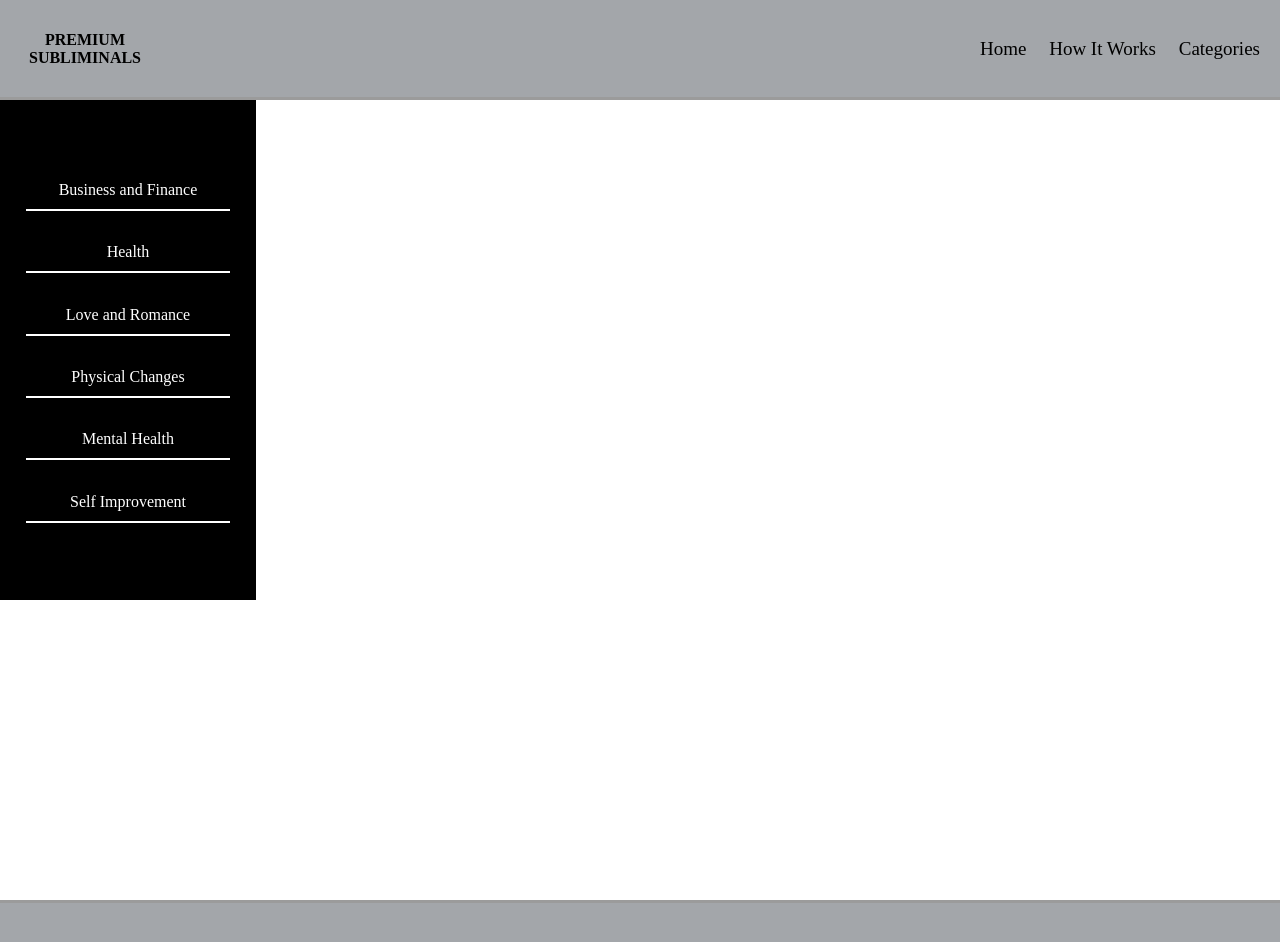
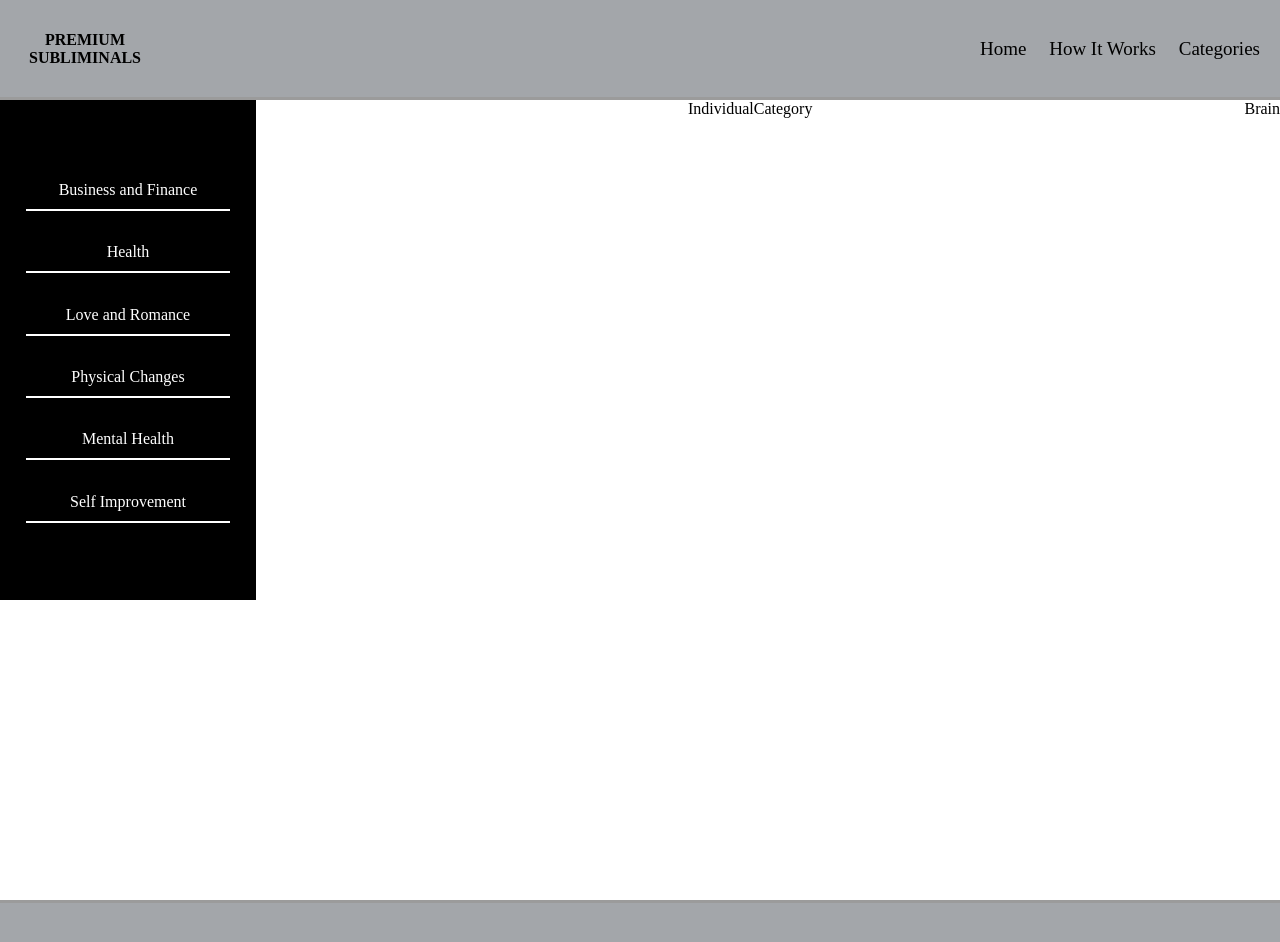
Before and after one commit to lavell119/subliminal-site-react, a React (Create React App) app in the folder subliminal-site-react/: page /categories/Brain in a window 1280 px wide. Shown: the top 942 px of the page. Built offline with nearby package versions, Linux system fonts and the light colour scheme.

Commit message:
created dynamic component to conditionally render an individual category of subliminals based on the url parameter

```diff
--- a/subliminal-site-react/src/App.js
+++ b/subliminal-site-react/src/App.js
@@ -4,6 +4,7 @@ import Home from './components/pages/Home'
 import { BrowserRouter, Route, Routes, Link } from 'react-router-dom'
 import HowItWorks from './components/pages/HowItWorks';
 import Categories from './components/pages/Categories';
+import IndividualCategory from './components/pages/IndividualCategory';
 
 function App() {
   return (
@@ -25,6 +26,7 @@ function App() {
           <Route exact path="/" element={<Home />} />
           <Route exact path="/categories" element={<Categories />} />
           <Route exact path="/howitworks" element={<HowItWorks />} />
+          <Route exact path="/categories/:id" element={<IndividualCategory />} />
 
 
 
--- a/subliminal-site-react/src/components/pages/IndividualCategory.js
+++ b/subliminal-site-react/src/components/pages/IndividualCategory.js
@@ -0,0 +1,15 @@
+import React from 'react'
+import { useParams } from 'react-router'
+
+export default function IndividualCategory() {
+    let param = useParams()
+    console.log('testing')
+    console.log(param)
+
+  return (
+    <>
+    <div>IndividualCategory</div>
+    <div>{param.id}</div>
+    </>
+  )
+}
```
